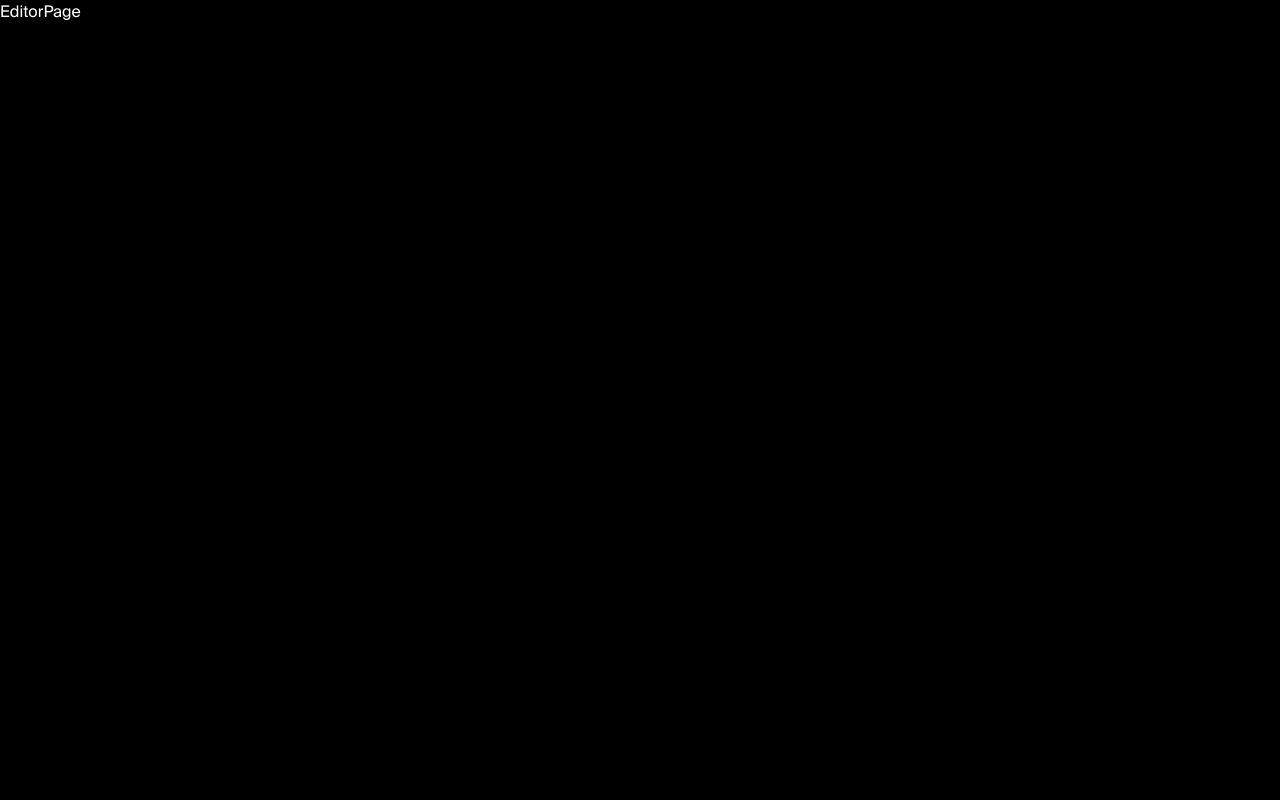
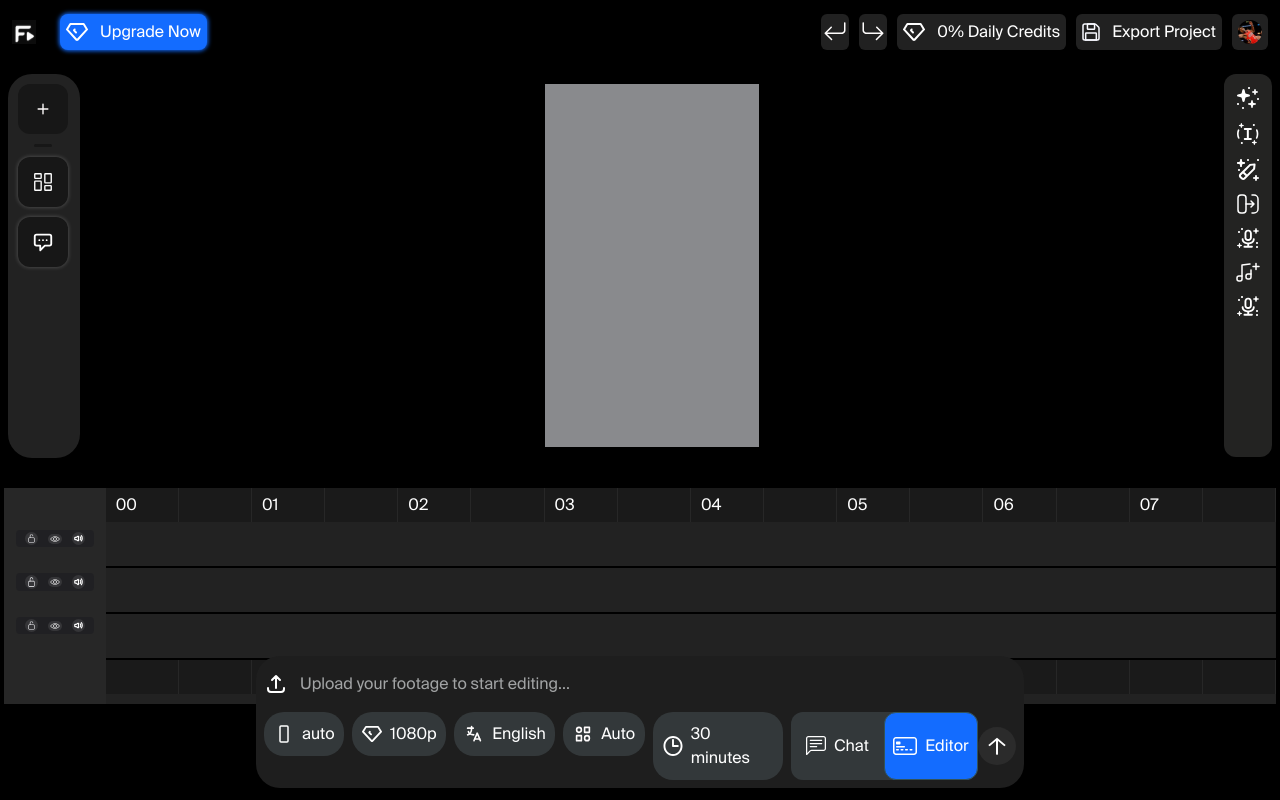
Before and after one commit to Madi4ar/framo, a Next.js app: page /editor in a window 1280 px wide. Built offline with nearby package versions, Linux system fonts and the light colour scheme.

Commit message:
feat:some edits

```diff
--- a/src/app/editor/page.js
+++ b/src/app/editor/page.js
@@ -1,9 +1,32 @@
-import React from 'react';
+'use client';
+import React, { useState } from 'react';
+import Header from '@/components/Header';
+import ChatInput from '@/components/ChatInput';
+import SideBar from '@/components/SideBar';
+import category from '../../../public/images/icons/category-2.svg';
+import VideoPlayer from '@/components/VideoPlayer';
+import InstrumentsBar from '@/components/InstrumentsBar';
+import TimeLine from '@/components/TimeLine';
+import Image from 'next/image';
 
 function EditorPage() {
+  const [serverResponse, setServerResponse] = useState(null);
+
   return (
     <>
-      <div>EditorPage</div>
+      <Header />
+      <section className="bg-black relative w-full flex-1 flex gap-[10px] h-[400px] justify-between bg-[#101010] pt-[10px] pb-[7px] px-[8px]">
+        <SideBar serverResponse={serverResponse} />
+        <VideoPlayer />
+        <InstrumentsBar />
+      </section>
+
+      <section className="w-full flex-1 h-full overflow-auto px-[4px]">
+        <TimeLine />
+      </section>
+      <div className="absolute left-1/2 -translate-x-1/2 bottom-3 w-[60%] mx-auto">
+        <ChatInput setServerResponse={setServerResponse} />
+      </div>
     </>
   );
 }
--- a/src/app/main/page.js
+++ b/src/app/main/page.js
@@ -66,7 +66,7 @@ function MainPage() {
       {/* <section className="w-full flex-1 h-full overflow-auto px-[4px]">
         <TimeLine />
       </section> */}
-      <div className="relative bottom-3 w-[60%] mx-auto">
+      <div className="absolute left-1/2 -translate-x-1/2 bottom-3 w-[60%] mx-auto">
         <ChatInput setServerResponse={setServerResponse} />
       </div>
     </>
--- a/src/components/ChatInput.js
+++ b/src/components/ChatInput.js
@@ -2,6 +2,8 @@
 
 import React, { useState, useRef } from 'react';
 import Image from 'next/image';
+import Link from 'next/link';
+import { usePathname } from 'next/navigation';
 import { FontAwesomeIcon } from '@fortawesome/react-fontawesome';
 import axios from 'axios';
 import Cookies from 'js-cookie';
@@ -18,6 +20,8 @@ import aspectRatio23 from '../../public/images/icons/aspect-ratio-23.svg';
 import aspectRatio32 from '../../public/images/icons/aspect-ratio-32.svg';
 import aspectRatioAuto from '../../public/images/icons/aspect-ratio-916.svg';
 import arrowTop from '../../public/images/icons/arrow-top.svg';
+import chat from '../../public/images/icons/chat-left-text.svg';
+import card from '../../public/images/icons/credit-card-2-front.svg';
 
 const API_URL = process.env.NEXT_PUBLIC_API_URL;
 
@@ -51,6 +55,7 @@ function ChatInput({ setServerResponse }) {
   const [files, setFiles] = useState([]);
 
   const [previews, setPreviews] = useState([]);
+  const pathname = usePathname();
 
   const [isLoading, setIsLoading] = useState(false);
 
@@ -465,6 +470,30 @@ function ChatInput({ setServerResponse }) {
                 </div>
               )}
             </div>
+
+            <div className="relative bg-[#33383A] rounded-xl flex items-center justify-between">
+              <Link
+                className={`px-3 gap-2 w-full h-full flex items-center justify-center rounded-xl ${
+                  pathname === '/main'
+                    ? 'border border-[#31535B] bg-[#136CFF]'
+                    : ''
+                }`}
+                href="/main">
+                <Image src={chat} alt="" />
+                Chat
+              </Link>
+
+              <Link
+                className={`px-3 gap-2 w-full h-full flex items-center justify-center rounded-xl ${
+                  pathname === '/editor'
+                    ? 'border border-[#31535B] bg-[#136CFF]'
+                    : ''
+                }`}
+                href="/editor">
+                <Image src={card} alt="" />
+                Editor
+              </Link>
+            </div>
           </div>
 
           <button
@@ -475,7 +504,7 @@ function ChatInput({ setServerResponse }) {
             {!isLoading ? (
               <Image src={arrowTop} alt="Submit" />
             ) : (
-              <Image src={stop} alt="Uploading..." />
+              <Image className="animate-pulse" src={stop} alt="Uploading..." />
             )}
           </button>
         </div>
--- a/src/components/SideBar.js
+++ b/src/components/SideBar.js
@@ -1,6 +1,7 @@
 'use client';
 import Image from 'next/image';
 import React, { useState } from 'react';
+import TypingText from './TypingText';
 import plus from '../../public/images/icons/plus.svg';
 import column from '../../public/images/icons/report-columns.svg';
 import chat from '../../public/images/icons/chat-alt.svg';
@@ -69,7 +70,8 @@ function SideBar({ serverResponse }) {
                         <strong>Time range:</strong> {desc.time_range}
                       </p>
                       <p>
-                        <strong>Description:</strong> {desc.description}
+                        <strong>Description:</strong>
+                        <span>{desc.description} </span>
                       </p>
                     </div>
                   ))
```
Also changed, not shown: public/images/icons/chat-left-text.svg (added), public/images/icons/credit-card-2-front.svg (added).
